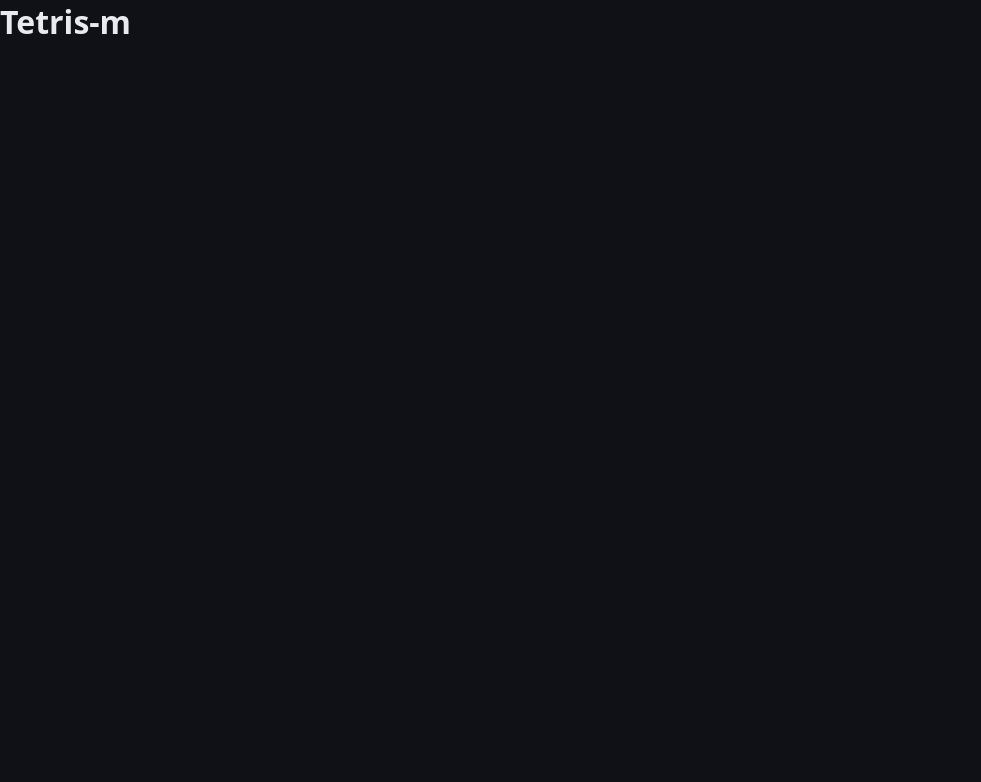
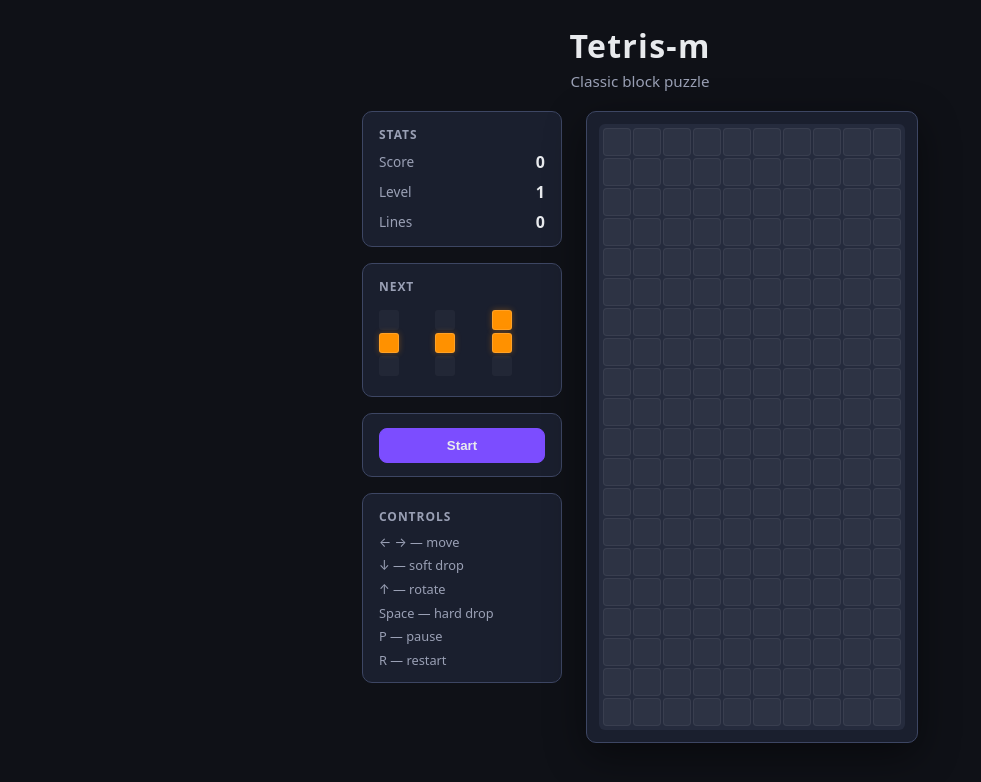
Before and after one commit to MAJOR2023/Tetris-m, a React (Vite) app: page / in a window 1280 px wide. Shown: the top 782 px of the page, without its empty margins (0-981 px from the left). Built offline with nearby package versions, Linux system fonts and the light colour scheme.

Commit message:
feat: wire full game layout with keyboard and controls

```diff
--- a/src/App.tsx
+++ b/src/App.tsx
@@ -1,7 +1,67 @@
+import { Board } from './components/Board';
+import { ControlsHelp } from './components/ControlsHelp';
+import { GameControls } from './components/GameControls';
+import { GameOverOverlay } from './components/GameOverOverlay';
+import { NextPiece } from './components/NextPiece';
+import { StatsPanel } from './components/StatsPanel';
+import { useGame } from './hooks/useGame';
+import { useKeyboard } from './hooks/useKeyboard';
+import './App.css';
+
 export default function App() {
+  const game = useGame();
+  const { state } = game;
+  const keyboardEnabled = state.status === 'playing' || state.status === 'paused';
+
+  useKeyboard(
+    {
+      onLeft: game.moveLeft,
+      onRight: game.moveRight,
+      onDown: game.softDrop,
+      onUp: game.rotate,
+      onHardDrop: game.hardDrop,
+      onPause: () => {
+        if (state.status === 'playing') game.pause();
+        else if (state.status === 'paused') game.resume();
+      },
+      onRestart: game.restart,
+    },
+    keyboardEnabled,
+  );
+
   return (
-    <main className="app">
-      <h1>Tetris-m</h1>
-    </main>
+    <div className="app">
+      <header className="app__header">
+        <h1>Tetris-m</h1>
+        <p className="app__subtitle">Classic block puzzle</p>
+      </header>
+
+      <div className="app__layout">
+        <aside className="app__sidebar">
+          <StatsPanel score={state.score} level={state.level} lines={state.lines} />
+          <NextPiece type={state.next} />
+          <GameControls
+            status={state.status}
+            onStart={game.start}
+            onPause={game.pause}
+            onResume={game.resume}
+            onRestart={game.restart}
+          />
+          <ControlsHelp />
+        </aside>
+
+        <section className="app__stage">
+          <div className="board-wrap">
+            <Board board={state.board} active={state.active} />
+            <GameOverOverlay visible={state.status === 'gameover'} />
+            {state.status === 'paused' && (
+              <div className="pause-overlay">
+                <span>Paused</span>
+              </div>
+            )}
+          </div>
+        </section>
+      </div>
+    </div>
   );
 }
```
